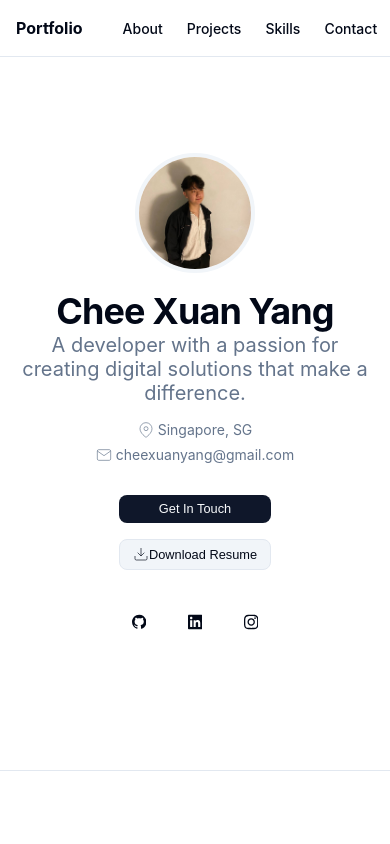
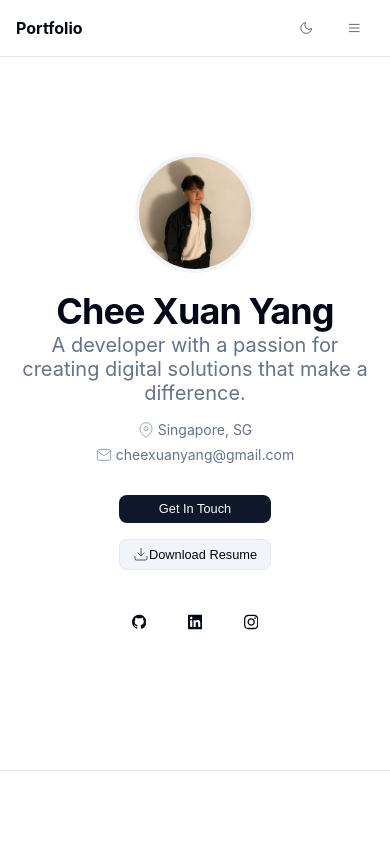
Before and after one commit to cheesexuanyang/my-portfolio, a React (Vite) app: page / in a window 390 px wide. Shown: the top 844 px of the page. Built offline with nearby package versions, Linux system fonts and the light colour scheme.

Commit message:
fixed navbar mobile

```diff
--- a/src/components/portfolio/navbar/navbar.css
+++ b/src/components/portfolio/navbar/navbar.css
@@ -16,15 +16,14 @@
   display: flex;
   height: 3.5rem;
   align-items: center;
+  justify-content: space-between;
 }
 
 .nav-brand {
-  margin-right: 1rem;
   display: flex;
 }
 
 .brand-link {
-  margin-right: 1.5rem;
   display: flex;
   align-items: center;
   gap: 0.5rem;
@@ -39,16 +38,14 @@
 
 .nav-content {
   display: flex;
-  flex: 1;
   align-items: center;
-  justify-content: space-between;
   gap: 0.5rem;
 }
 
-@media (min-width: 768px) {
-  .nav-content {
-    justify-content: flex-end;
-  }
+/* Hide mobile-specific buttons by default */
+.mobile-menu-button,
+.theme-toggle-mobile {
+  display: none;
 }
 
 .nav-links {
@@ -76,3 +73,39 @@
   color: hsl(var(--foreground) / 0.8);
   transform: scale(1.05);
 }
+
+/* Mobile Styles */
+@media (max-width: 767px) {
+  /* Show mobile menu button and mobile theme toggle */
+  .mobile-menu-button,
+  .theme-toggle-mobile {
+    display: flex;
+  }
+
+  /* Hide the desktop theme toggle */
+  .theme-toggle-desktop {
+    display: none;
+  }
+
+  /* Style the mobile menu container */
+  .nav-links {
+    position: absolute;
+    top: 3.5rem; /* Position below the navbar */
+    left: 0;
+    right: 0;
+    background: hsl(var(--background));
+    border-bottom: 1px solid hsl(var(--border));
+    flex-direction: column;
+    padding: 1rem;
+    gap: 1.5rem;
+
+    /* Hide the menu by default */
+    transform: translateY(-150%);
+    transition: transform 0.3s ease-in-out;
+  }
+
+  /* Show the menu when the 'open' class is added */
+  .nav-links.open {
+    transform: translateY(0);
+  }
+}
--- a/src/components/portfolio/navbar/navbar.jsx
+++ b/src/components/portfolio/navbar/navbar.jsx
@@ -1,23 +1,26 @@
 import React, { useState, useEffect } from 'react';
 import './navbar.css';
-import { MoonIcon, SunIcon } from '../../utils/icon.jsx';
+import { MoonIcon, SunIcon, MenuIcon, XIcon } from '../../utils/icon.jsx';
 
 const Navbar = () => {
   const [theme, setTheme] = useState(() =>
     window.matchMedia("(prefers-color-scheme: dark)").matches ? "dark" : "light"
   );
+  const [isMenuOpen, setIsMenuOpen] = useState(false);
 
   useEffect(() => {
     document.documentElement.setAttribute("data-theme", theme);
   }, [theme]);
 
   const toggleTheme = () => setTheme(theme === "light" ? "dark" : "light");
+  const toggleMenu = () => setIsMenuOpen(!isMenuOpen);
 
   const scrollToSection = (sectionId) => {
     const element = document.getElementById(sectionId);
     if (element) {
       element.scrollIntoView({ behavior: 'smooth' });
     }
+    setIsMenuOpen(false); // Close menu after clicking a link
   };
 
   return (
@@ -29,7 +32,7 @@ const Navbar = () => {
           </a>
         </div>
         <div className="nav-content">
-          <div className="nav-links">
+          <div className={`nav-links ${isMenuOpen ? 'open' : ''}`}>
             {['About', 'Projects', 'Skills', 'Contact'].map((item) => (
               <button
                 key={item}
@@ -40,14 +43,30 @@ const Navbar = () => {
                 {item}
               </button>
             ))}
+            <button
+              onClick={toggleTheme}
+              className="btn btn-ghost btn-icon theme-toggle-desktop"
+              aria-label="Toggle theme"
+              type="button"
+            >
+              {theme === "light" ? <MoonIcon /> : <SunIcon />}
+            </button>
           </div>
           <button
             onClick={toggleTheme}
-            className="btn btn-ghost btn-icon theme-toggle"
+            className="btn btn-ghost btn-icon theme-toggle-mobile"
             aria-label="Toggle theme"
             type="button"
           >
             {theme === "light" ? <MoonIcon /> : <SunIcon />}
+          </button>
+          <button
+            onClick={toggleMenu}
+            className="btn btn-ghost btn-icon mobile-menu-button"
+            aria-label="Toggle menu"
+            type="button"
+          >
+            {isMenuOpen ? <XIcon /> : <MenuIcon />}
           </button>
         </div>
       </div>
--- a/src/components/utils/icon.jsx
+++ b/src/components/utils/icon.jsx
@@ -67,3 +67,18 @@ export const ExternalLinkIcon = () => (
     <line x1="10" x2="21" y1="14" y2="3"/>
   </svg>
 );
+
+export const MenuIcon = () => (
+  <svg className="icon" fill="none" stroke="currentColor" viewBox="0 0 24 24">
+    <line x1="3" y1="12" x2="21" y2="12"></line>
+    <line x1="3" y1="6" x2="21" y2="6"></line>
+    <line x1="3" y1="18" x2="21" y2="18"></line>
+  </svg>
+);
+
+export const XIcon = () => (
+  <svg className="icon" fill="none" stroke="currentColor" viewBox="0 0 24 24">
+    <line x1="18" y1="6" x2="6" y2="18"></line>
+    <line x1="6" y1="6" x2="18" y2="18"></line>
+  </svg>
+);
```
